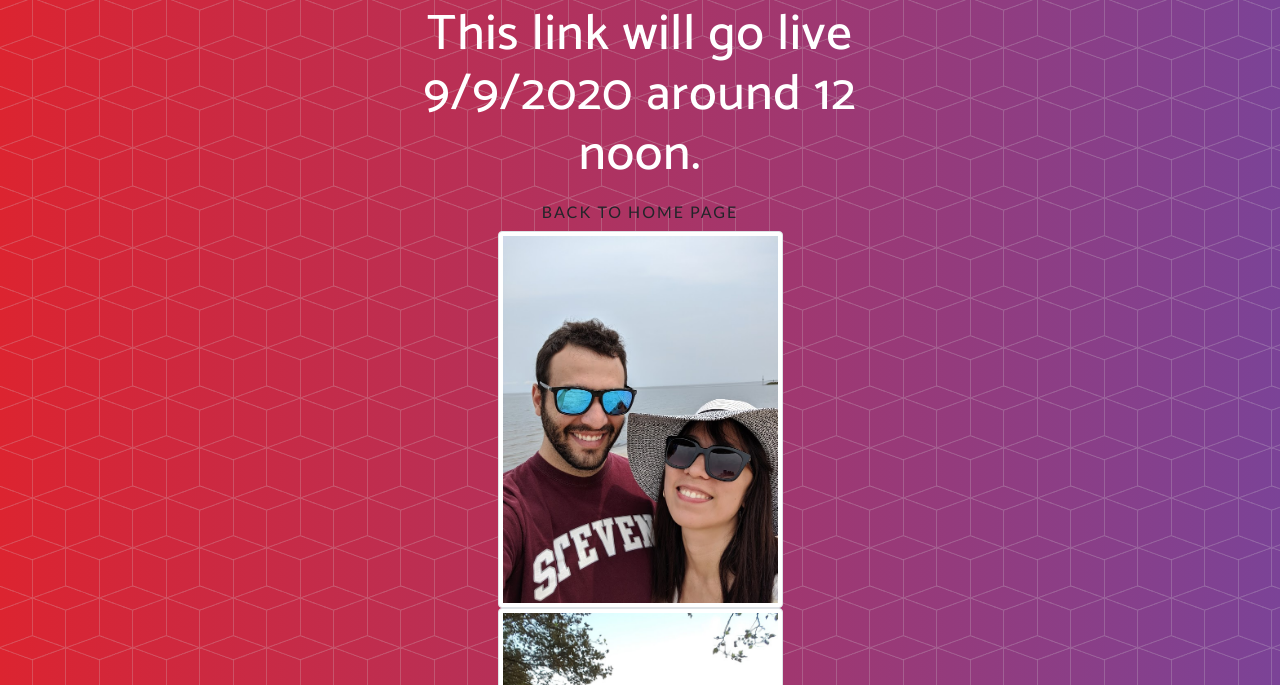
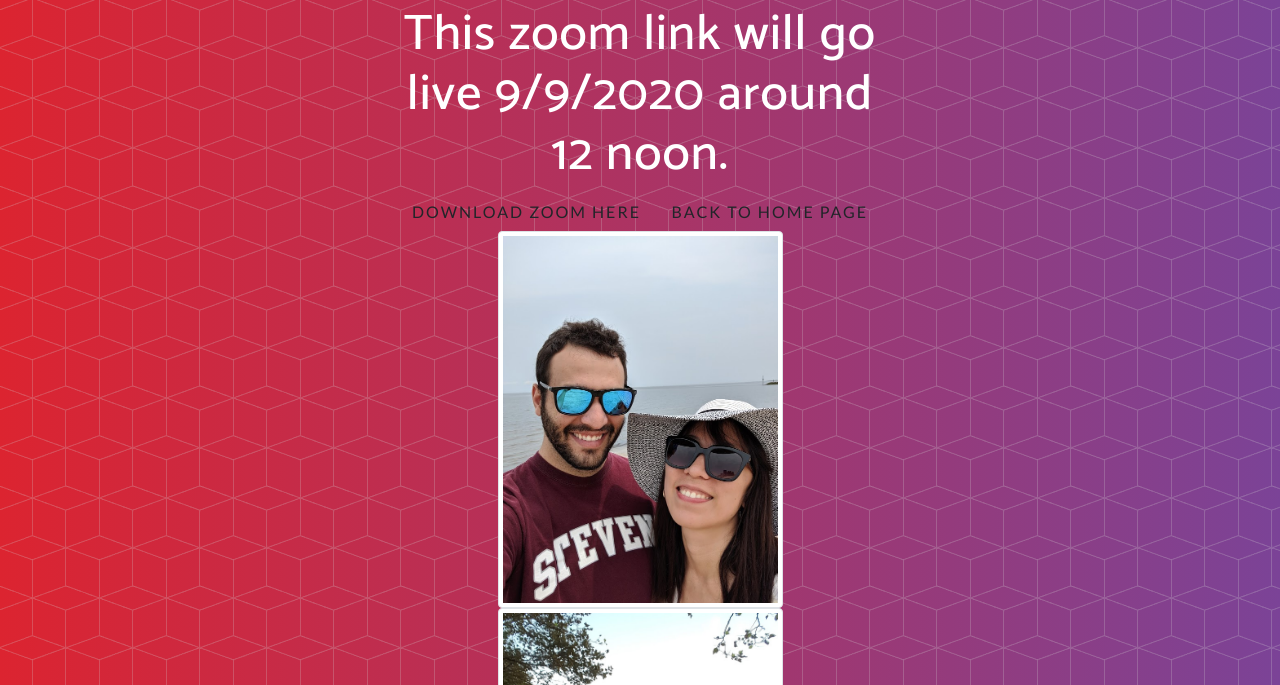
Before and after one commit to abxyz99/abxyz99.github.io, a website with bundled scripts: page stream.html in a window 1280 px wide. Shown: the part 115-800 px from the top of the page. Built offline with nearby package versions, Linux system fonts and the light colour scheme; a web font is replaced by a local one.

Commit message:
added zoom info

```diff
--- a/stream.html
+++ b/stream.html
@@ -58,8 +58,10 @@
           <div class="header-content mx-auto">
               <div class="row">
                 <div class="col text-center">
-            <h1 class="text-center">Woah! Slow down there.<br>This link will go live 9/9/2020 around 12 noon.</h1>
-<!--            <a href="#download" class="btn btn-outline btn-xl js-scroll-trigger">Watch the Stream Here</a> -->
+            <h1 class="text-center">Woah! Slow down there.<br>This zoom link will go live 9/9/2020 around 12 noon.</h1>
+              <a href="https://zoom.us/download" class="btn btn-outline btn-xl js-scroll-trigger">Download Zoom Here</a>
+<!--           <a href="https://udel.zoom.us/j/93848183310" class="btn btn-outline btn-xl js-scroll-trigger">Watch the Stream Here</a>
+            <h1 class="text-center">Passcode 443476</h1> -->
             <a href="index.html" class="btn btn-outline btn-xl js-scroll-trigger">Back to Home Page</a>
           </div>
         </div>
```
